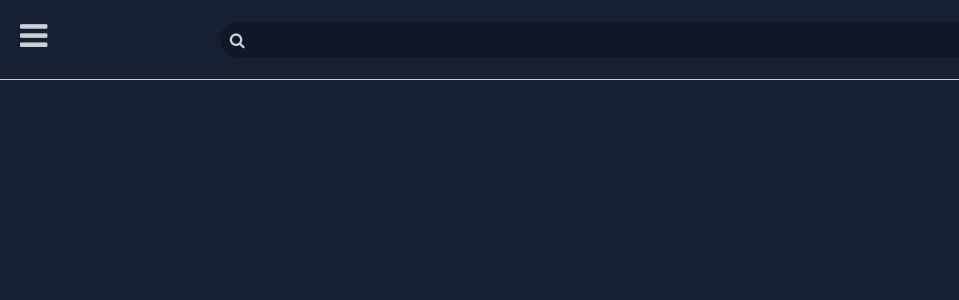
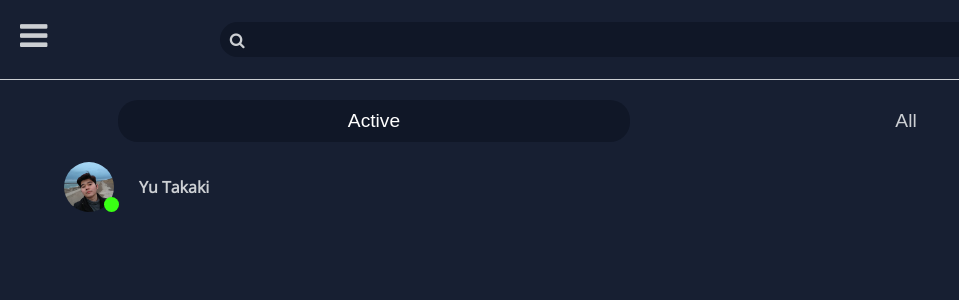
Before and after one commit to yuudev14/myChat, a React (Create React App) app in the folder client/: page /#/contacts in a window 1280 px wide. Before the commit this address led to /#/. Shown: the top 300 px of the page, without its empty margins (0-959 px from the left). Built offline with nearby package versions, Linux system fonts and the light colour scheme.

Commit message:
designing active chatList

```diff
--- /dev/null
+++ b/client/src/components/dashboard/contactList.js
@@ -0,0 +1,42 @@
+import React from 'react';
+import user from '../../assets/yu.jpg';
+
+const ContactList = () => {
+
+    const navContactList = (e) => {
+        document.querySelectorAll('.contactListContainer nav button')
+            .forEach(e => e.classList.remove('activeContactBtn'));
+        document.querySelectorAll('.contactListContainer div')
+            .forEach(div => {
+                if(div.classList[0] === e.target.classList[0]){
+                    div.classList.add('activeContactContainer')
+                }else{
+                    div.classList.remove('activeContactContainer')
+                }
+
+            })
+        e.target.classList.add('activeContactBtn');
+    }
+    return (
+        <div className='contactListContainer'>
+            <nav>
+                <button onClick={navContactList} className='activeContacts activeContactBtn'>Active</button>
+                <button onClick={navContactList} className='allContacts'>All</button>
+            </nav>
+            <div className='activeContacts activeContactLists activeContactContainer'>
+                <div className='contactActive'>
+                    <img src={user}/>
+                    <div className='activeIndicator activeIndicatorTrue'></div>
+                    <p>Yu Takaki</p>
+                </div>
+
+            </div>
+            <div className='allContacts allContactLists'>
+
+            </div>
+
+        </div>
+     );
+}
+
+export default ContactList;
--- a/client/src/components/dashboard/dashboard.js
+++ b/client/src/components/dashboard/dashboard.js
@@ -5,6 +5,7 @@ import Search from './search';
 import MessageList from './messageList';
 import OpenMessage from './openMessage';
 import {HashRouter as Router, Route} from 'react-router-dom';
+import ContactList from './contactList';
 
 const Dashboard = () => {
 
@@ -14,12 +15,13 @@ const Dashboard = () => {
             <div className='userView1'>
                 <Search />
                 <Router>
-                    <Route path='/message' component={MessageList} />
+                    <Route path='/messages' component={MessageList} />
+                    <Route path='/contacts' component={ContactList} />
                 </Router>
             </div>
             <div className='userView2'>
                 <Router>
-                    <Route exact path='/message/:id' component={OpenMessage} />
+                    <Route exact path='/messages/:id' component={OpenMessage} />
                 </Router>
 
 
--- a/client/src/components/dashboard/header.js
+++ b/client/src/components/dashboard/header.js
@@ -1,5 +1,6 @@
 import React from 'react';
-import user from '../../assets/yu.jpg'
+import user from '../../assets/yu.jpg';
+import {Link} from 'react-router-dom';
 
 const Header = () => {
     const hideMenu = () => {
@@ -12,18 +13,21 @@ const Header = () => {
             <i className='fa fa-angle-left' onClick={hideMenu}></i>
             <nav className='userNav'>
                 <ul>
-                    <li>
+                    <Link to='/messages'><li>
                         <i className='fa fa-envelope'></i>
                         <p>Messages</p>
-                    </li>
-                    <li>
+                    </li></Link>
+                    <Link to='/contacts'><li>
                         <i className='fas fa-user-friends'></i>
-                        <p>Friends</p>
-                    </li>
-                    <li>
+                        <p>Contacts</p>
+                    </li></Link>
+
+                    <Link><li>
                         <i className='fa fa-gear'></i>
                         <p>Settings</p>
-                    </li>
+                    </li></Link>
+
+
                 </ul>
                 <input type='checkbox' />
             </nav>
--- a/client/src/components/dashboard/messageList.js
+++ b/client/src/components/dashboard/messageList.js
@@ -1,5 +1,6 @@
 import React from 'react';
 import user from '../../assets/yu.jpg';
+import {Link} from 'react-router-dom';
 
 const MessageList = () => {
     const showMessageOption = (e) => {
@@ -14,7 +15,8 @@ const MessageList = () => {
     }
     return (
         <div className='messageContainer'>
-            <div className='messageContent' onClick={openUserView2}>
+
+            <Link to='/messages/asd'><div className='messageContent' onClick={openUserView2}>
                 <img src={user}/>
                 <div className='message'>
                     <h4>Yu Takaki</h4>
@@ -35,7 +37,7 @@ const MessageList = () => {
                         <button>Delete</button>
                     </div>
                 </div>
-            </div>
+            </div></Link>
         </div>
 
      );
--- a/client/src/components/dashboard/openMessage.js
+++ b/client/src/components/dashboard/openMessage.js
@@ -1,5 +1,6 @@
 import React, {useRef, useEffect} from 'react';
 import user from '../../assets/yu.jpg';
+import {Link} from 'react-router-dom';
 
 const OpenMessage = () => {
     const closeUserView2 = () => {
@@ -16,7 +17,7 @@ const OpenMessage = () => {
     return (
         <>
             <div className='chatHeader'>
-                <i className='fa fa-angle-left' onClick={closeUserView2}></i>
+                <Link to='/messages'><i className='fa fa-angle-left' onClick={closeUserView2}></i></Link>
                 <img src={user} />
                 <h4>Yu Takaki</h4>
 
--- a/client/src/styles/dashboard.scss
+++ b/client/src/styles/dashboard.scss
@@ -7,6 +7,20 @@
     display: flex;
     height: 100%;
     width: 100%;
+    a{
+        text-decoration: none;
+    }
+    .activeIndicator{
+        height: 15px;
+        width: 15px;
+        border-radius: 15px;
+        margin-top: auto;
+        margin-left: -10px;
+    }
+    .activeIndicatorTrue{
+        background-color: $quarternary;
+
+    }
     @include DashboardNav;
     @include DashboardView1;
     @include DashboardView2;
--- a/client/src/styles/dashboardMixinNav.scss
+++ b/client/src/styles/dashboardMixinNav.scss
@@ -11,6 +11,10 @@
         overflow: hidden;
         width: 0;
         transition: 0.5s;
+        a{
+            text-decoration: none;
+            color: $tertiary;
+        }
         .fa-angle-left{
             position: absolute;
             top: 10px;
--- a/client/src/styles/dashboardView1Mixin.scss
+++ b/client/src/styles/dashboardView1Mixin.scss
@@ -128,6 +128,7 @@
                     border-radius: 60px;
                     height: 60px;
                     margin-right: 10px;
+
                 }
             }
             .right{
--- a/client/src/styles/dashboardView2Mixin.scss
+++ b/client/src/styles/dashboardView2Mixin.scss
@@ -56,8 +56,6 @@
             }
             .chat-message{
                 max-width: 60%;
-
-
                 padding: 10px;
                 border-radius: 20px;
                 display: flex;
@@ -122,5 +120,68 @@
     .userView2Open{
         width: 100%;
     }
+    .contactListContainer{
+        font-family: $primaryFont, sans-serif;
+        height: 100%;
+        width: 100%;
+        nav{
+            text-align: center;
+            button{
+                margin: 20px 10px;
+                width: 40%;
+                padding: 10px;
+                border: none;
+                outline: 0;
+                background-color: transparent;
+                color: $tertiary;
+                font-size: 1.2em;
+                border-radius: 20px;
+                cursor: pointer;
+                &:hover{
+                    color: white;
+                    background-color: $primary;
+                }
+            }
+            .activeContactBtn{
+                color: white;
+                background-color: $primary;
+
+            }
+        }
+        .activeContactLists, .allContactLists{
+            height: 75%;
+            width: 90%;
+            margin: auto;
+            display: none;
+            overflow: auto;
+        }
+        .activeContactLists{
+            .contactActive{
+                display: flex;
+                width: 90%;
+                align-items: center;
+                img{
+                    width: 50px;
+                    height: 50px;
+                    border-radius: 50px;
+
+                }
+                p{
+                    font-family: $primaryFont, sans-serif;
+                    color: $tertiary;
+                    font-weight: 600;
+                    margin-left: 20px;
+                }
+            }
+
+        }
+        .allContactLists{
+
+        }
+        .activeContactContainer{
+            display: block;
+        }
+
+    }
 
 }
```
Also changed, not shown: client/src/components/dashboard/contactProfile.js (added, +11 -0 lines).
